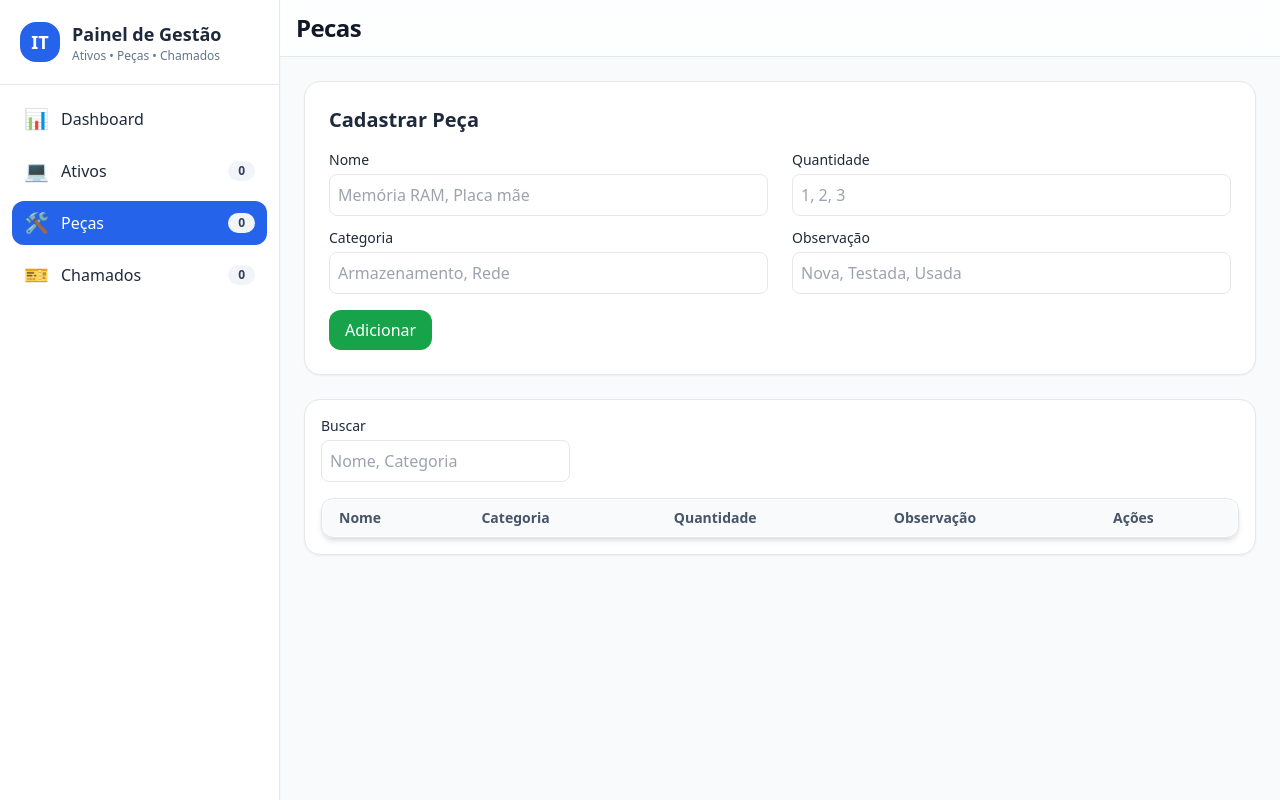
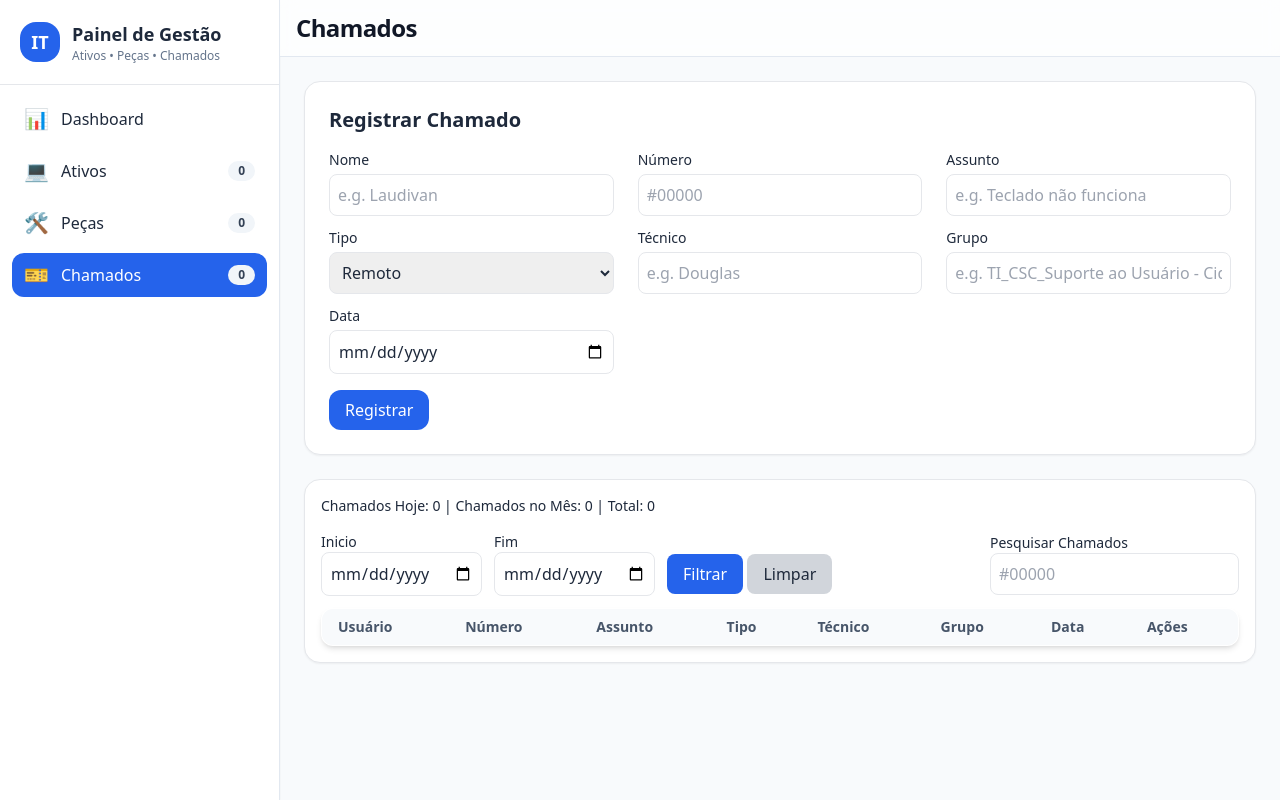
Before and after one commit to dghenri/pgi, a Flask app: page / in a window 1280 px wide. Run offline with Flask 3, Linux system fonts and the light colour scheme; lists and menus that the app fills with data are empty; some libraries are stand-ins or nearby versions.

Commit message:
Commit inicial page Chamados

```diff
--- a/templates/index.html
+++ b/templates/index.html
@@ -365,8 +365,6 @@
                   <th class="text-left px-4 py-2 border-b">Ações</th>
                 </tr>
               </thead>
-              </div>
-
               <tbody id="listaChamados"></tbody>
             </table>
           </div>
@@ -447,7 +445,7 @@
       if (key === 'dashboard') refreshDashboard();
     }
     pageButtons.forEach(btn => btn.addEventListener('click', () => showPage(btn.dataset.page)));
-      showPage('pecas');
+      showPage('chamados');
 
     //------------------------------------------------------------------------------------------------------------------------------ Menu Mobile
 
@@ -768,7 +766,7 @@
     function editarPeca(id) {
       const peca = pecas.find(p => p.id === id);
       if (!peca) {
-        alert("Peça não encontrada.");
+        alert("Peça não encontrada."); // Log de erro
         return;
       }
 
@@ -807,7 +805,7 @@
 
       if (!res.ok) {
         const err = await res.json();
-        alert ("❌ Erro: " + err.error );
+        alert ("❌ Erro: " + err.error ); // Log de erro
         return;
       }
 
@@ -836,18 +834,18 @@
       try {
         const response = await fetch(`${API_URL}/api/pecas/${id}`, { method: 'DELETE' });
         if (!response.ok) {
-          throw new Error("Erro ao excluir peça");
+          throw new Error("Erro ao excluir peça"); // Log de erro
         }
         renderPecas();
         alert("✅ Peça apagada com sucesso!");
       }
       catch (err) {
         console.error(err);
-        alert("Não foi possível apagar a peça.");
+        alert("Não foi possível apagar a peça."); // Log de erro
       }
     }
     // -------------------------------------------------------------------------------------------------------------------------------- CHAMADOS
-    async function carregarChamados() {
+    async function renderChamados() {
       const res = await fetch(`${API_URL}/api/chamados`);
       const data = await res.json();
       const lista = document.getElementById('listaChamados');
@@ -855,13 +853,14 @@
       data.forEach(c => {
         lista.innerHTML += `
         <tr>
-          <td>${c.nome}</td>
-          <td>${c.numero}</td>
-          <td>${c.assunto}</td>
-          <td>${c.tipo}</td>
-          <td>${c.tecnico}</td>
-          <td>${c.grupo}</td>
-          <td>${c.data}</td>
+          <td class="px-4 py-2 border-b">${c.id}</td>
+          <td class="px-4 py-2 border-b">${c.nome}</td>
+          <td class="px-4 py-2 border-b">${c.numero}</td>
+          <td class="px-4 py-2 border-b">${c.assunto}</td>
+          <td class="px-4 py-2 border-b">${c.tipo}</td>
+          <td class="px-4 py-2 border-b">${c.tecnico}</td>
+          <td class="px-4 py-2 border-b">${c.grupo}</td>
+          <td class="px-4 py-2 border-b">${c.data}</td>
         </tr>`;
       });
       document.getElementById('dashChamados').textContent = data.length;
@@ -888,7 +887,7 @@
         data: document.getElementById('chamadoData').value
       };
       await fetch(`${API_URL}/api/chamados`,{method:'POST',headers:{'Content-Type':'application/json'},body:JSON.stringify(chamado)});
-      carregarChamados();
+      renderChamados();
     }
   </script>
 </body>
```
